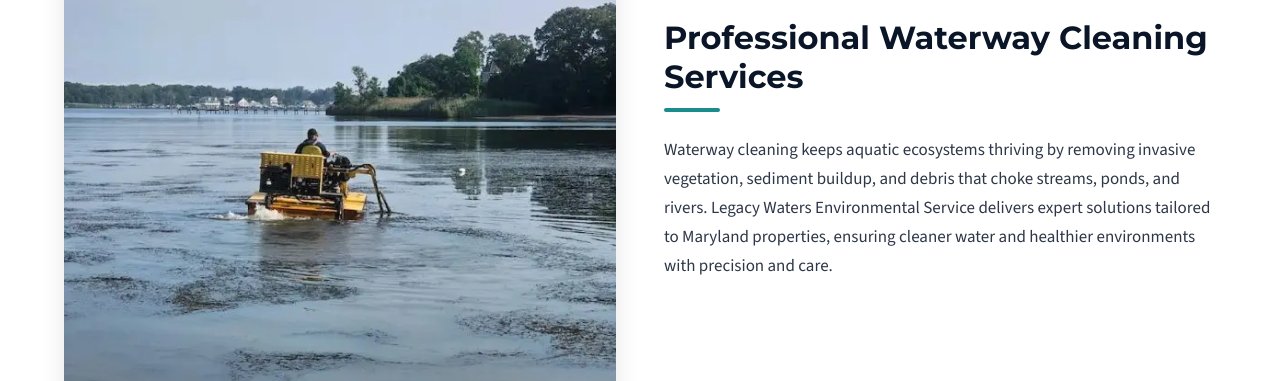
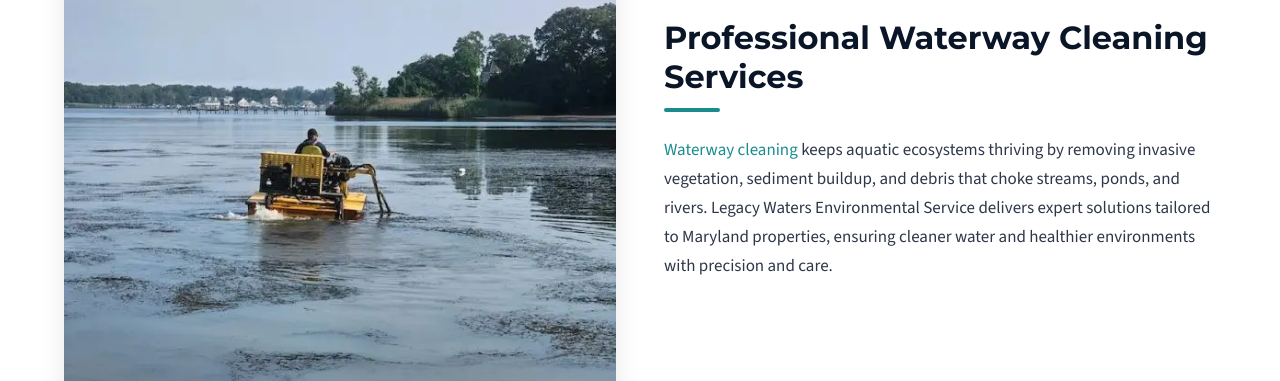
Before and after one commit to JimmyFlame77/Legacy-Waters, a Jekyll site: the page built from waterway-cleaning.html, in a window 1280 px wide and 900 px high, scrolled down 405 px. Shown: the part 122-503 px from the top of the window. Built offline with Jekyll 4.4.1, drawn with Linux system fonts in a browser that asks for light colours; part of the change alters nothing that is shown.

```diff
--- a/waterway-cleaning.html
+++ b/waterway-cleaning.html
@@ -10,7 +10,7 @@ hero_image: "/images/waterway-clean-1.webp"
 intro:
   heading: "Professional Waterway Cleaning Services"
   text: |
-    Waterway cleaning keeps aquatic ecosystems thriving by removing invasive vegetation, sediment buildup, and debris that choke streams, ponds, and rivers. Legacy Waters Environmental Service delivers expert solutions tailored to Maryland properties, ensuring cleaner water and healthier environments with precision and care.
+    [Waterway cleaning](https://legacywatersenv.com/comprehensive-waterway-cleaning-services-a-complete-guide/) keeps aquatic ecosystems thriving by removing invasive vegetation, sediment buildup, and debris that choke streams, ponds, and rivers. Legacy Waters Environmental Service delivers expert solutions tailored to Maryland properties, ensuring cleaner water and healthier environments with precision and care.
   image: "/images/waterway-clean-1.webp"
   image_alt: "Legacy Waters operator on amphibious harvester cleaning a Maryland waterway"
 
```
